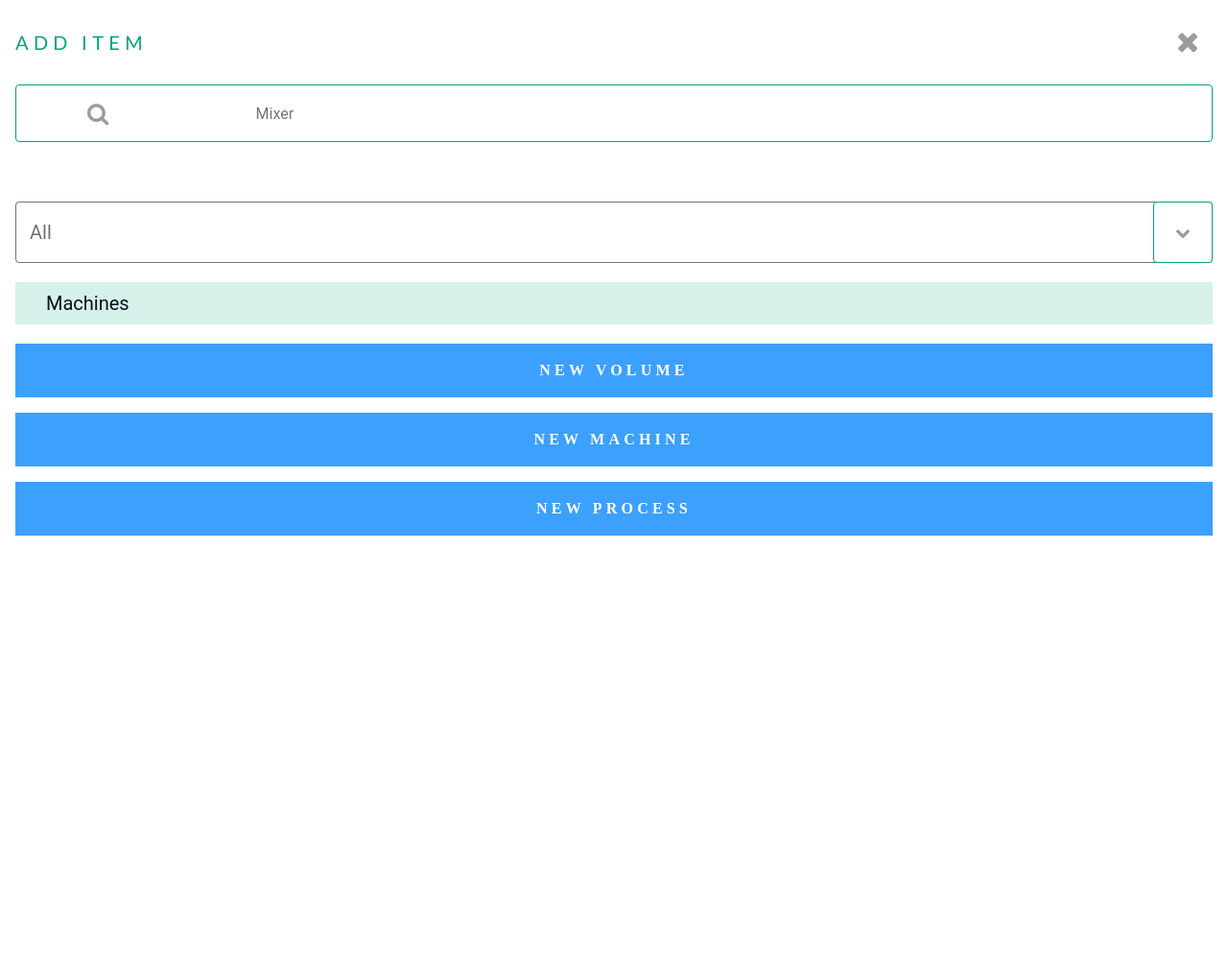
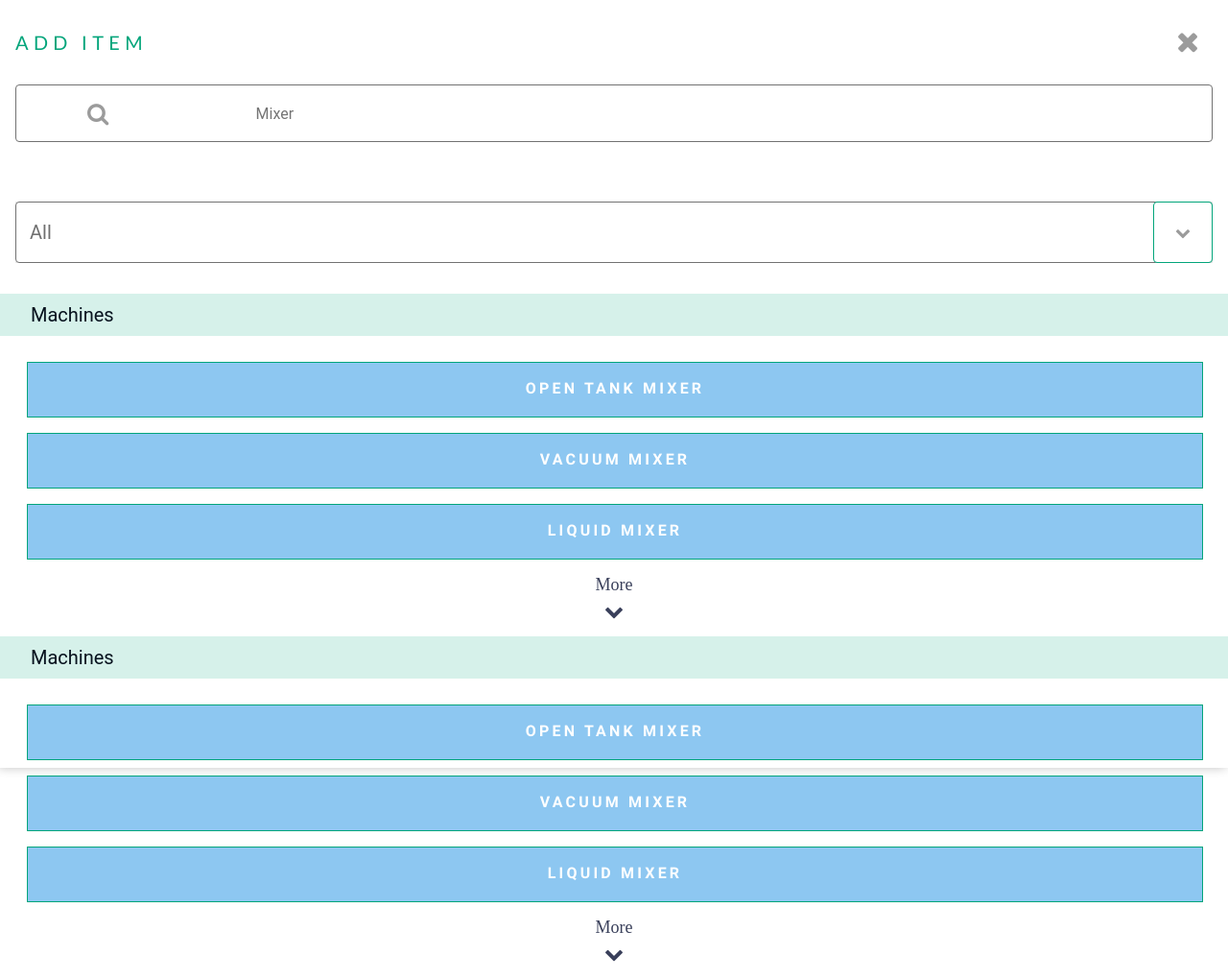
Before and after one commit to pesket/si-fa-risk-editor, a plain HTML site: page 17-item search.html in a window 1280 px wide. Shown: the whole page at 96% size. Before the commit the page ends 864 px from the top, so only its background shows below. Drawn offline with Linux system fonts and the light colour scheme; a web font is replaced by a local one.

Commit message:
add item ekrani

```diff
--- a/17-item search.html
+++ b/17-item search.html
@@ -8,7 +8,8 @@
     <link rel="stylesheet" href="css/login.css">
 </head>
 <body>
-<section id=side-content class="item-search">
+<section id=side-content>
+    <div class="add-item">
     <div class="green-title">ADD ITEM
         <a class="fa link-close">&#xf00d</a>
     </div>
@@ -16,7 +17,7 @@
         <div class="search-input-wrapper">
             <input type="search" name="search" placeholder="Mixer">
         </div>
-        <div class="row select-style">
+        <div class="select-style">
             <select>
                 <option value="facility1">All</option>
                 <option value="facility2">Facility2</option>
@@ -24,19 +25,28 @@
                 <option value="facility4">Facility4</option>
             </select>
         </div>
+    </div>
+    </div>
+    <div class="search-result-wrapper">
         <div class="result-title">Machines
         </div>
-
-
-        <div class="row">
-            <button type="submit" class="creat-btn">NEW VOLUME</button>
+        <ul class="search-result">
+            <li class="drag-drop" draggable="true">OPEN TANK MIXER</li>
+            <li class="drag-drop">VACUUM MIXER</li>
+            <li class="drag-drop">LIQUID MIXER</li>
+        </ul>
+        <a class="">More</a>
+    </div>
+    <div class="search-result-wrapper">
+        <div class="result-title">Machines
         </div>
-        <div class="row">
-            <button type="submit" class="creat-btn">NEW MACHINE</button>
-        </div>
-        <div class="row">
-            <button type="submit" class="creat-btn">NEW PROCESS</button>
-        </div>
+        <ul class="search-result">
+            <li class="drag-drop">OPEN TANK MIXER</li>
+            <li class="drag-drop">VACUUM MIXER</li>
+            <li class="drag-drop">LIQUID MIXER</li>
+        </ul>
+        <a>More</a>
+    </div>
 
 </section>
 </body>
--- a/css/common.css
+++ b/css/common.css
@@ -647,15 +647,8 @@ button .contact-photo{
     margin: 25% 23% 0;
     border:none;
 }
-.dashboard{
-    padding: 0 8.5%;
-}
-
 #content .search-box {
     padding: 9% 10%;
-}
-.dashboard .search-box {
-    padding: 9% 0;
 }
 .search-box .search-input-wrapper input {
     width: 100%;
@@ -673,7 +666,12 @@ button .contact-photo{
     top: 0;
     right: 0;
 }
-.dashboard button{
+
+.btn-creat {
+    padding: 0 10%;
+}
+
+.btn-creat button {
     margin-bottom: 2%;
     height:64px;
 }
@@ -782,22 +780,25 @@ button .contact-photo{
     width: 44px;
     height: 44px;
 }
-
 #side-content {
     box-shadow: -2px 0 10px 0 rgba(0, 0, 0, 0.24);
     height: 100%;
+}
+
+.add-item {
     padding: 32px 16px;
 }
 
+.or-create {
+    padding: 0 16px;
+}
 .green-title {
     font-family: Lato;
     font-size: 20px;
     letter-spacing: 5.3px;
-    text-align: left;
     color: #03a57b;
     padding-bottom: 32px;
 }
-
 #side-content .link-close {
     font-size: 30px;
     text-align: center;
@@ -807,7 +808,7 @@ button .contact-photo{
     top: 28px;
 }
 
-.add-item .title {
+.or-create .title {
     font-size: 40px;
     font-weight: bold;
     text-align: center;
@@ -815,48 +816,93 @@ button .contact-photo{
     padding-bottom: 16px;
 }
 
-.add-item .subtitle {
+.or-create .subtitle {
     font-size: 14px;
     text-align: center;
     color: #4a4a4a;
     padding-bottom: 32px;
 }
-
 #side-content .search-box .search-input-wrapper input {
     padding-left: 20%;
 }
 
-.item-search .search-box .search-input-wrapper input {
+#side-content .search-box .search-input-wrapper input:focus {
     border-radius: 4px;
     background-color: #ffffff;
     border: solid 1px #03a57b;
 }
 
-.item-search .select-style {
+#side-content .select-style {
     padding: 0;
 }
 
-.item-search .select-style select {
+#side-content .select-style select {
     border-radius: 4px;
     background-color: #ffffff;
     border: solid 1px #727272;
     padding: 0 0 0 10px;
 }
 
-.item-search .select-style:after {
+#side-content .select-style:after {
     border-radius: 4px;
     background-color: #ffffff;
     border: solid 1px #03a57b;
     font-size: 16px;
     color: #9b9b9b;
 }
-
 .result-title {
     font-size: 20px;
     color: #08131f;
     background-color: rgba(3, 165, 123, 0.16);
     height: 44px;
     padding-left: 32px;
-    margin: 20px 0 20px 0;
+    margin: 0 0 20px 0;
     line-height: 44px;
+    text-align: left;
 }
+
+.search-result {
+    margin: 27px 28px 16px 28px;
+}
+
+.drag-drop {
+    border: solid 1px #03a57b;
+    height: 56px;
+    background-color: #8dc7f1;
+    line-height: 54px;
+    width: 100%;
+    letter-spacing: 3.2px;
+    text-transform: uppercase;
+    font-weight: 600;
+    text-align: center;
+    font-size: 16px;
+    color: #ffffff;
+    margin-bottom: 16px;
+}
+
+.search-result-wrapper {
+    text-align: center;
+    padding-bottom: 16px;
+}
+
+.search-result-wrapper a {
+    font-size: 18px;
+    text-align: center;
+    color: #3a405b;
+    min-width: 48px;
+    display: inline-block;
+    position: relative;
+    height: 48px;
+    cursor: pointer;
+}
+
+.search-result-wrapper a:after {
+    font-family: FontAwesome;
+    font-size: 20px;
+    content: "\f078";
+    color: #3a405b;
+    position: absolute;
+    bottom: 0;
+    width: 100%;
+    left: 0;
+}
```
Also changed, not shown: 16-add item.html (+6 -3 lines), 4-Dashboard.html (+3 -2 lines), 5-Search.html (+1 -1 lines), Facility structure.html (+1 -1 lines).
